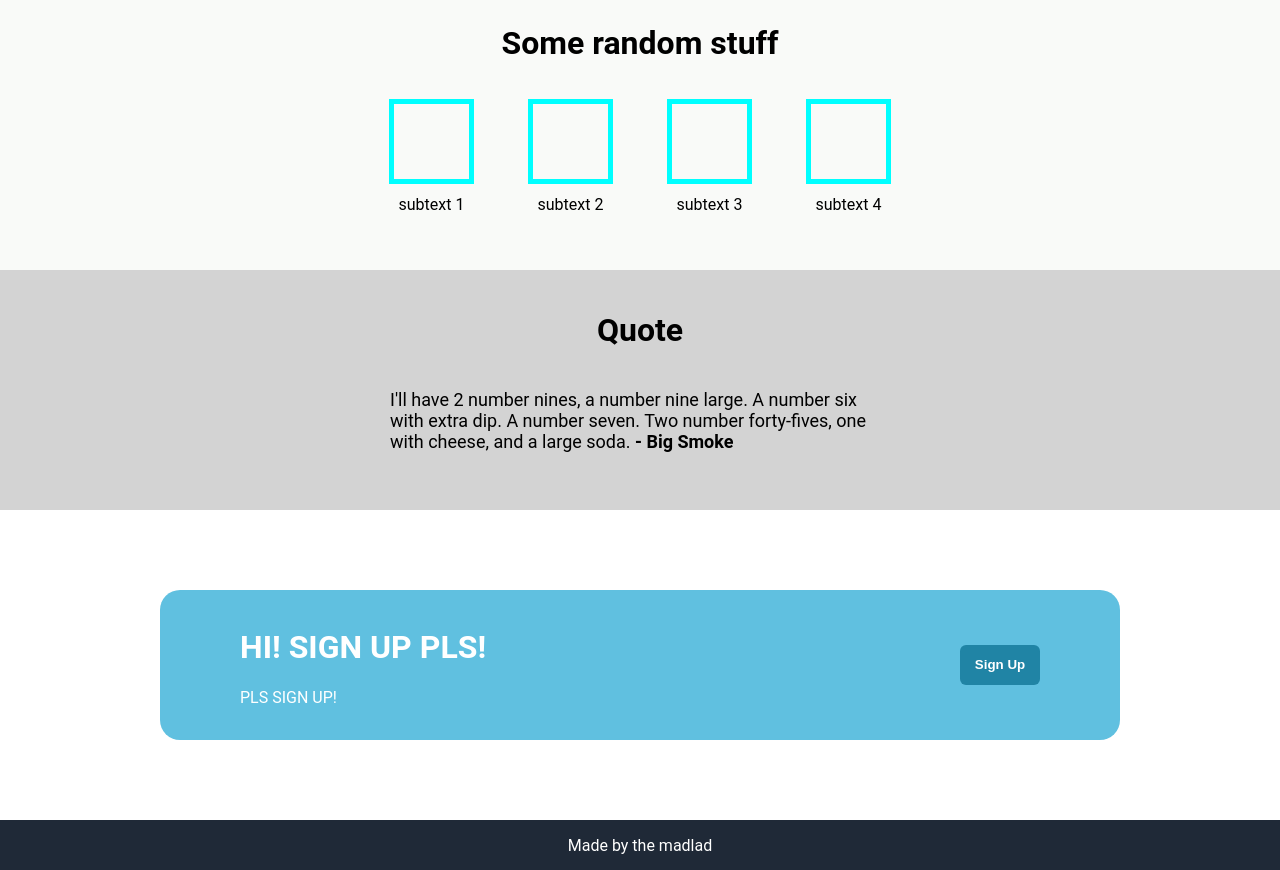
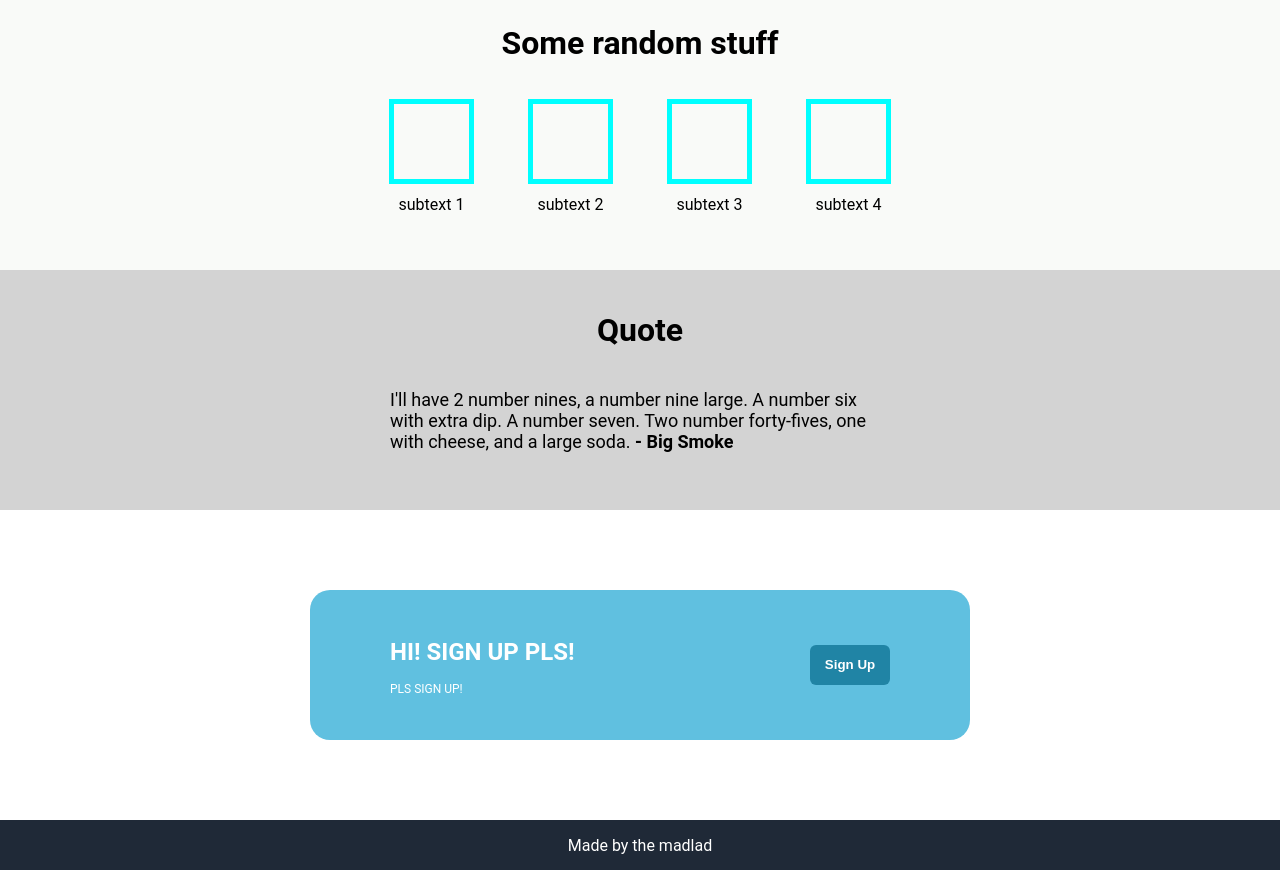
Before and after one commit to fahim-rafi/odinlandingpage, a plain HTML site: page index.html in a window 1280 px wide. Shown: the part 421-1291 px from the top of the page. Drawn offline with Linux system fonts and the light colour scheme.

Commit message:
finished page

```diff
--- a/index.html
+++ b/index.html
@@ -90,10 +90,11 @@
             </div>
 
         </div>
-        <div class="footer">
-            <p>Made by the madlad</p>
+    </div>
 
-        </div>
+    <div class="footer">
+        <p>Made by the madlad</p>
+
     </div>
 </body>
 
--- a/style.css
+++ b/style.css
@@ -2,12 +2,9 @@ body {
   min-height: 100vh;
   font-family: "Roboto", "Helvetica Neue", Helvetica, Arial, sans-serif;
   margin: 0;
-}
-
-.container {
-  max-width: 100vw;
-  margin: 0;
-  padding: 0;
+  display: flex;
+  flex-direction: column;
+  justify-content: space-between;
 }
 
 .header {
@@ -135,7 +132,7 @@ ul {
 
 .notif {
   display: flex;
-  width: 800px;
+  width: 500px;
   height: 150px;
   background-color: rgb(96, 192, 224);
   border-radius: 20px;
@@ -144,6 +141,7 @@ ul {
   padding-right: 80px;
   justify-content: space-between;
   color: #fff;
+  font-size: 12px;
 }
 
 .reg-button button {
```
